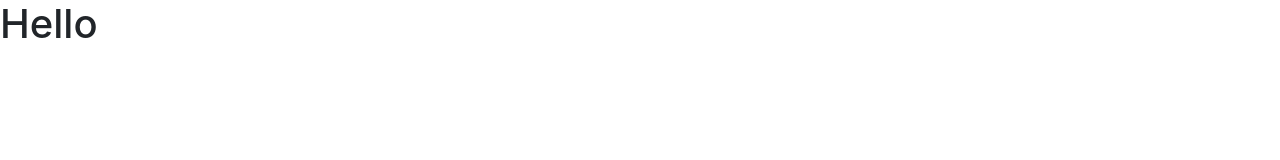
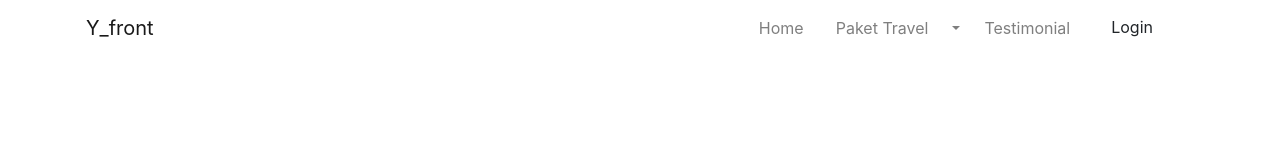
Before and after one commit to yusuffront99/My_website, a plain HTML site: page index.html in a window 1280 px wide. Drawn offline with Linux system fonts and the light colour scheme.

Commit message:
modification and create a navbar index.html

```diff
--- a/index.html
+++ b/index.html
@@ -6,9 +6,57 @@
     <meta name="viewport" content="width=device-width, initial-scale=1.0">
     <title>Document</title>
     <link rel="stylesheet" href="frontend/libraries/bootstrap/css/bootstrap.css">
+    <link rel="stylesheet" href="frontend/styles/main.css">
 </head>
 <body>
-    <h1>Hello</h1>
+
+    <div class="container">
+        <nav class="row navbar navbar-expand-lg navbar-light bg-white">
+            <a href="#" class="navbar-brand">
+                Y_front
+            </a>
+            <button class="navbar-toggler navbar-toggler-right" type="button" data-toggle="collapse" data-target="#navb">
+                <span class="navbar-toggler-icon"></span>
+            </button>
+
+                    <div class="collapse navbar-collapse" id="navb">
+                        <ul class="navbar-nav ml-auto mr-3">
+                            <li class="nav-item mx-md-2">
+                                <a href="#" class="nav-link">Home</a>
+                            </li>
+                            <li class="nav-item mx-md-2">
+                                <a href="#" class="nav-link">Paket Travel</a>
+                            </li>
+                            <li class="nav-item dropdwon">
+                                <a href="#" class="nav-link dropdown-toggle" id="navbardrop" data-toggle="dropdwon"></a>
+                                <div class="dropdown-menu">
+                                    <a href="#" class="dropdwon-item"></a>
+                                    <a href="#" class="dropdwon-item"></a>
+                                    <a href="#" class="dropdwon-item"></a>
+                                </div>
+                            </li>
+                            <li class="nav-item mx-md-2">
+                                <a href="#" class="nav-link">Testimonial</a>
+                            </li>
+
+                            <!-- Mobile Button -->
+                            <form action="#" class="form-inline d-sm-block d-md-none">
+                                <button class="btn btn-login my-2 my-sm-0">
+                                    Login
+                                </button>
+                            </form>
+
+                            <!-- Dekstop Button -->
+                            <form action="#" class="form-inline my-2 my-lg-0 d-none d-md-block">
+                                <button class="btn btn-login btn-navbar-right my-2 my-sm-0 px-4">
+                                    Login
+                                </button>
+                            </form>
+                        </ul>
+                    </div>
+        </nav>
+
+    </div>
 
 
     <script src="frontend/libraries/jquery/jquery-3.6.0.min.js"></script>
```
